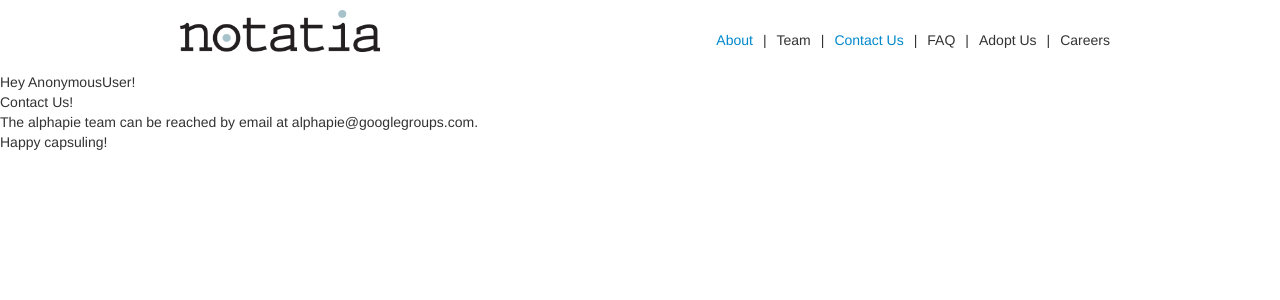
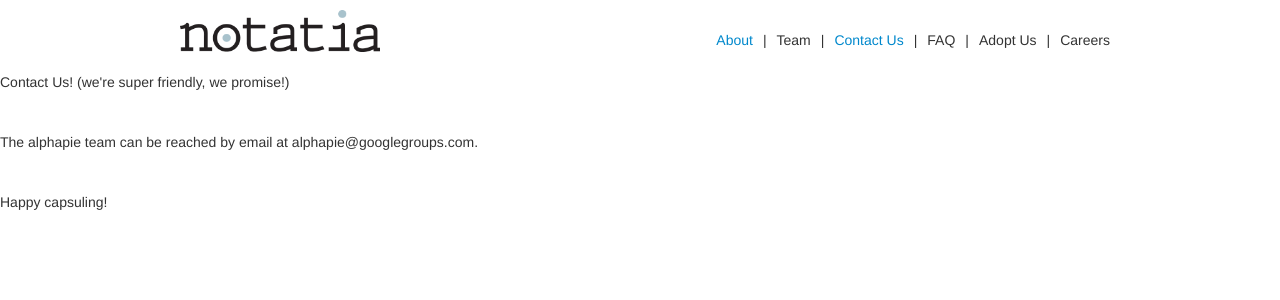
Before and after one commit to etanzapinsky/notatia, a Django app: page /contact/ in a window 1280 px wide. Shown: the top 300 px of the page. Run offline with Django 3.2, Linux system fonts and the light colour scheme; some libraries are stand-ins or nearby versions.

Commit message:
changed contact page

```diff
--- a/webapp/web/templates/contact.html
+++ b/webapp/web/templates/contact.html
@@ -3,12 +3,11 @@
 
 {% block content %}
 {% csrf_token %}
-<div>Hey {{ user }}!</div>
 
-<p id = "contactgreeting"> Contact Us!
-<br/>
+<p id = "contactgreeting"> Contact Us! (we're super friendly, we promise!)
+<br/><br/><br/>
 The alphapie team can be reached by email at alphapie@googlegroups.com.
-<br/>
+<br/><br/><br/>
 Happy capsuling!
  </p>
 {% endblock %}
```
